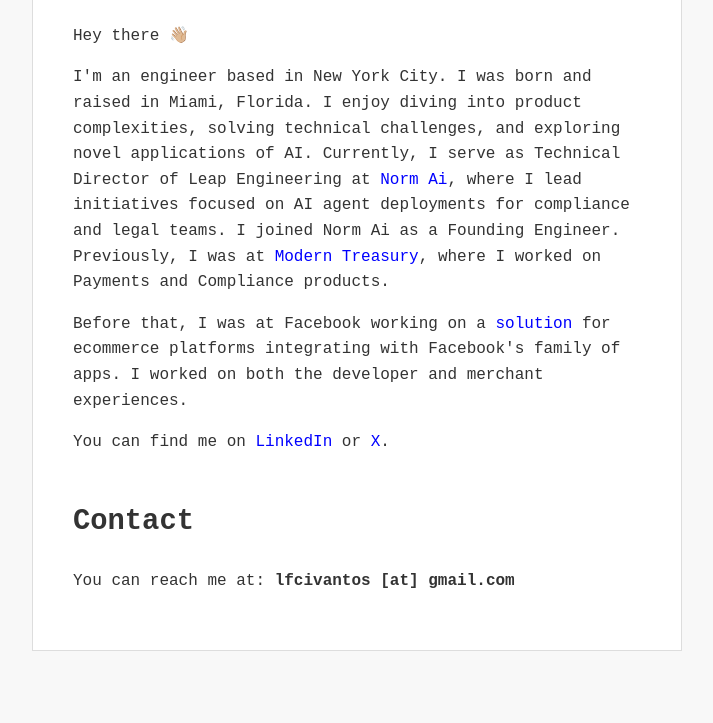
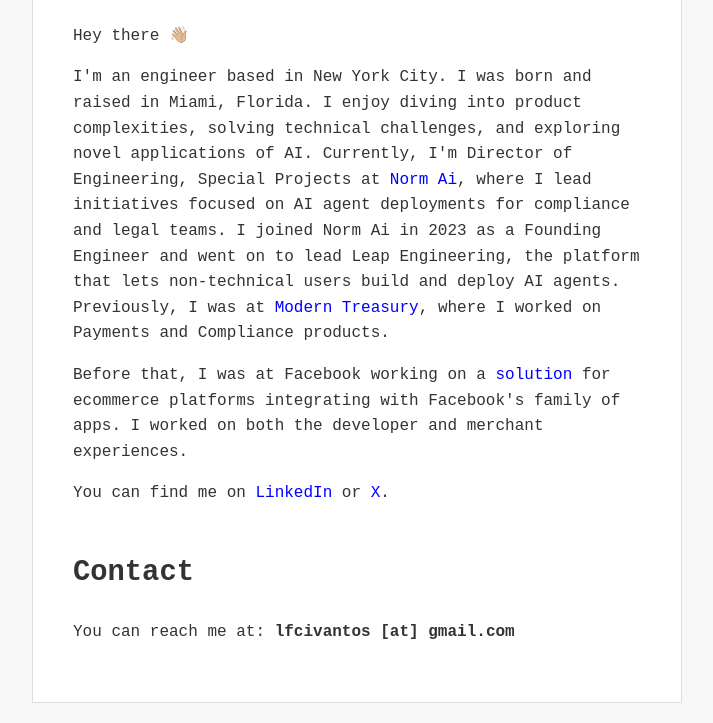
Before and after one commit to lukecivantos/personal-website, a plain HTML site: page index.html in a window 1280 px wide. Shown: the part 180-903 px from the top of the page, without its empty margins (283-996 px from the left). Before the commit the page ends 851 px from the top, so only its background shows below. Drawn offline with Linux system fonts and the light colour scheme; no server answers.

Commit message:
Update current role from LinkedIn
Co-Authored-By: Claude Sonnet 5.5 <noreply@anthropic.com>

```diff
--- a/index.html
+++ b/index.html
@@ -16,9 +16,10 @@
         <p>
             I'm an engineer based in New York City. I was born and raised in Miami, Florida.
             I enjoy diving into product complexities, solving technical challenges, and exploring novel applications of AI.
-            Currently, I serve as Technical Director of Leap Engineering at <a href="https://www.norm.ai/">Norm Ai</a>,
+            Currently, I'm Director of Engineering, Special Projects at <a href="https://www.norm.ai/">Norm Ai</a>,
             where I lead initiatives focused on AI agent deployments for compliance and legal teams.
-            I joined Norm Ai as a Founding Engineer. Previously, I was at
+            I joined Norm Ai in 2023 as a Founding Engineer and went on to lead Leap Engineering,
+            the platform that lets non-technical users build and deploy AI agents. Previously, I was at
             <a href="https://www.moderntreasury.com/">Modern Treasury</a>, where I worked on Payments and Compliance products.
         </p>
 
```
